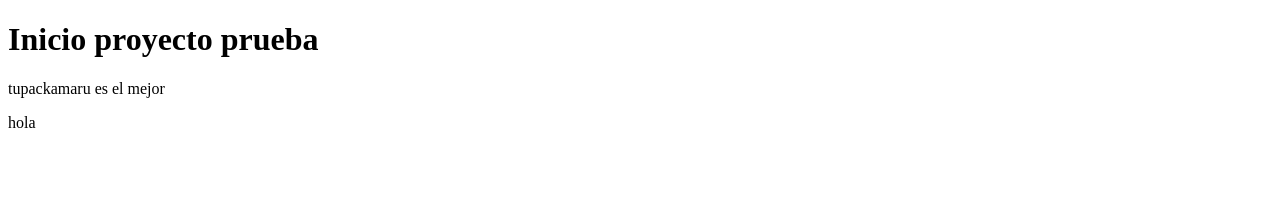
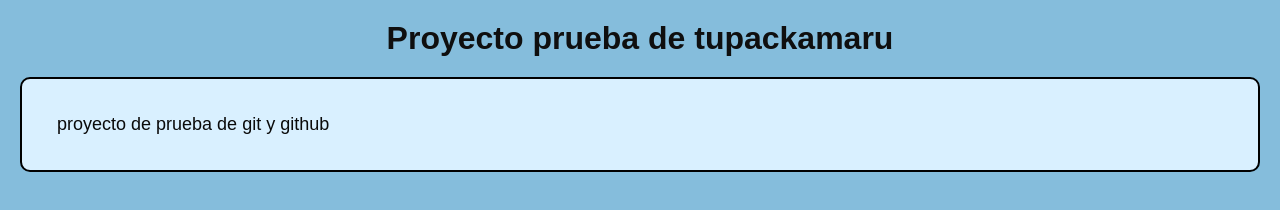
Before and after one commit to pinkiponi23/ProyectoPruebainicio, a plain HTML site: page index.html in a window 1280 px wide. Drawn offline with Linux system fonts and the light colour scheme.

Commit message:
prueba de github

```diff
--- a/css/estilo.css
+++ b/css/estilo.css
@@ -0,0 +1,27 @@
+*{
+    margin: 0;
+    padding: 0;
+    box-sizing: border-box;
+}
+body{
+    font-family: Arial, Helvetica, sans-serif;
+    background-color: #85bddc;
+}
+h1{
+    color: rgb(15, 15, 15);
+    text-align: center;
+    margin-top: 20px;
+}
+p{
+    color: rgb(10, 10, 10);
+    font-size: 18px;
+    margin: 20px;
+    text-align: justify;
+}
+#caja1{
+    background-color: #d9f0ff;
+    border: 2px solid #000000;
+    border-radius: 10px;
+    margin: 20px;
+    padding: 15px;
+}
--- a/index.html
+++ b/index.html
@@ -3,11 +3,15 @@
     <head>
         <meta charset="UTF-8">
         <meta name="viewport" content="width=device-width, initial-scale=1.0">
-        <title>Document</title>
+        <title>proyecto de tupack</title>
+        <link rel="stylesheet" href="css/estilo.css">
     </head>
     <body>
-        <h1>Inicio proyecto prueba</h1>
-        <p>tupackamaru es el mejor</p>
-        <p>hola</p>
+        <h1>Proyecto prueba de tupackamaru</h1>
+        <section id="cuerpo">
+                <div id="caja1"><p id="parrafo">proyecto de prueba de git y github
+                </p>
+                </div>
+            </section>
     </body>
 </html>
```
